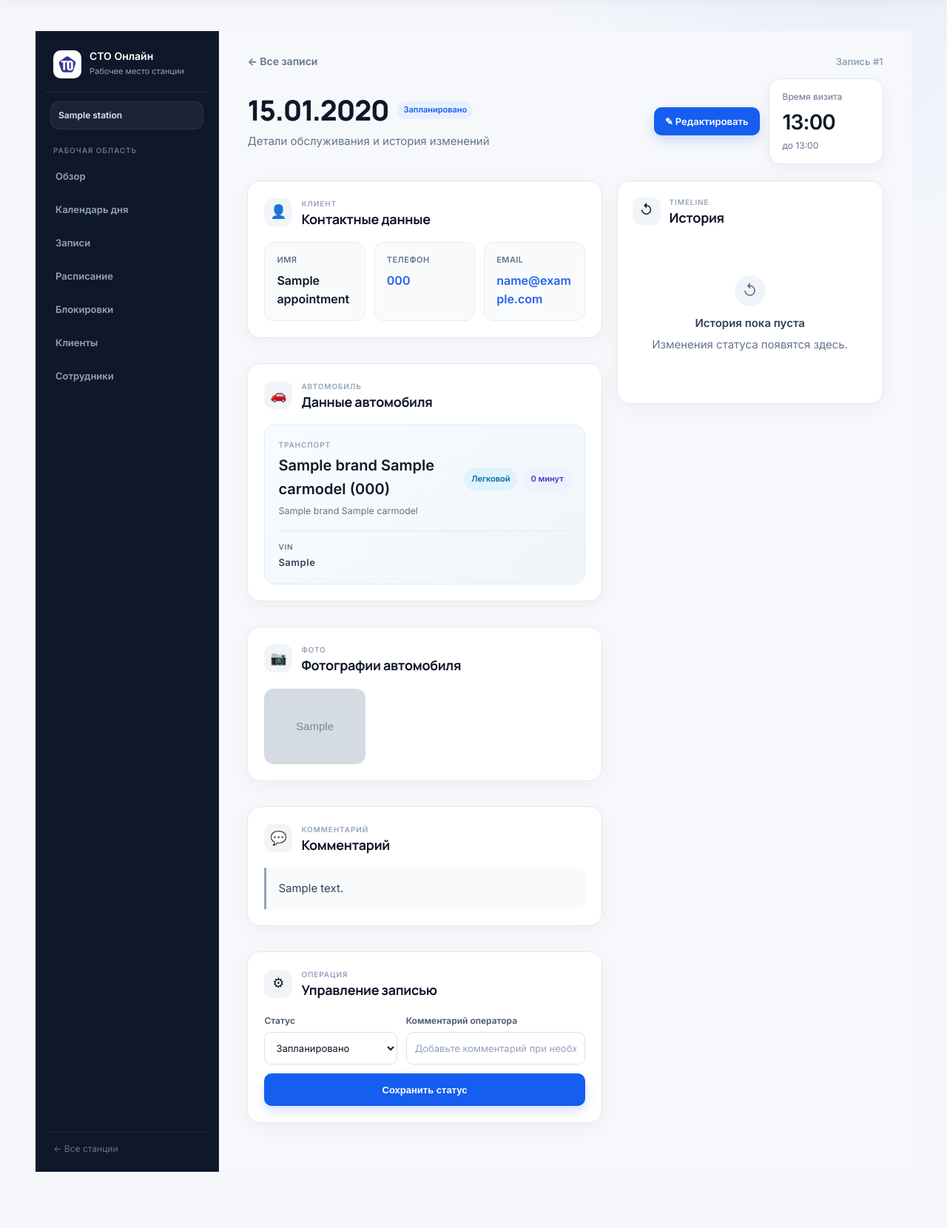
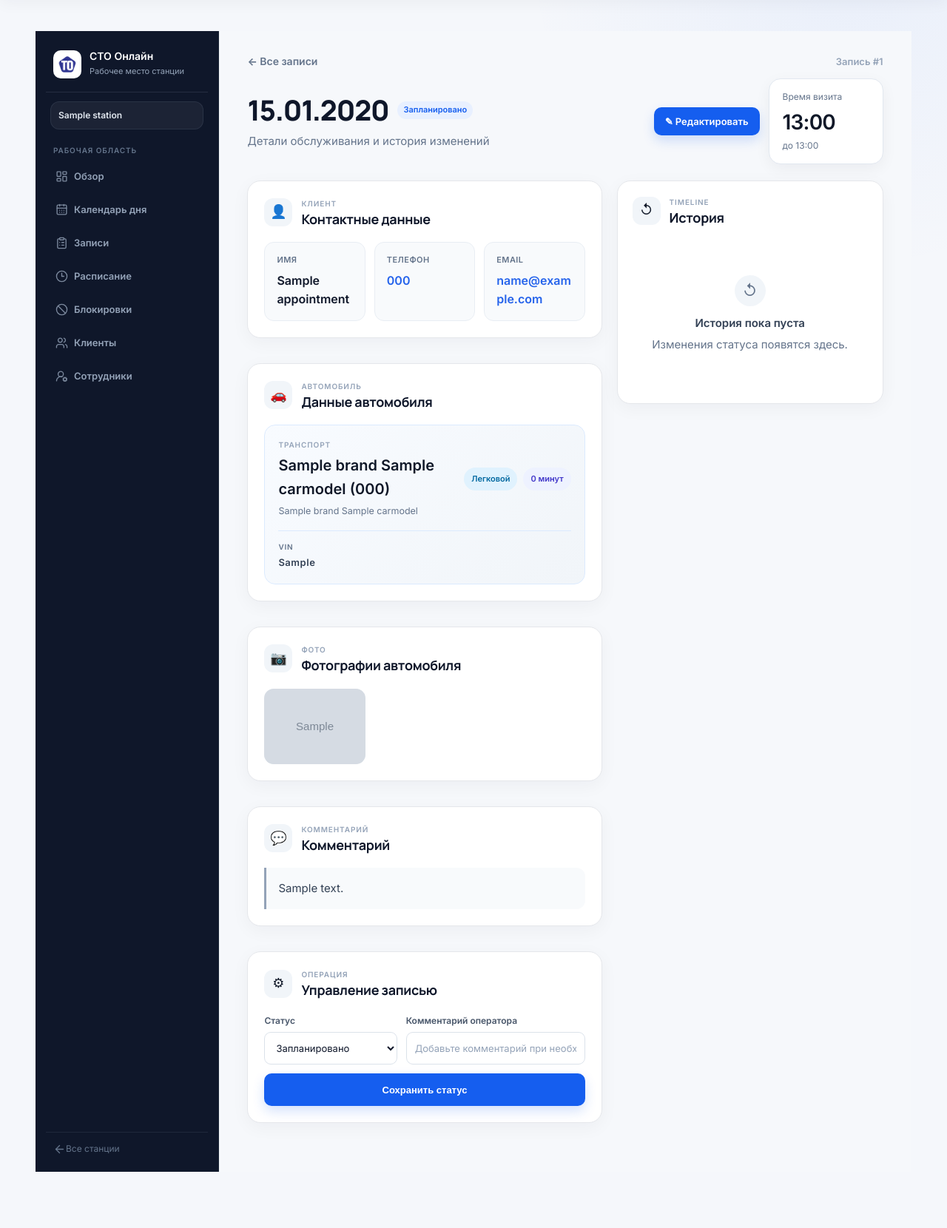
Before and after one commit to max2cool063-crypto/STO-python-project, a Django app: page /station/1/appointments/1/ in a window 1280 px wide. Shown: the part 77-1737 px from the top of the page at 74% size. Run offline with Django 5.2, Linux system fonts and the light colour scheme; a user stored in the database is signed in; tables that the repository leaves empty hold one stand-in row (values such as "Sample post"); grey boxes marked "Sample" are stand-in pictures; data that the repository does not hold is empty; some libraries are stand-ins or nearby versions.

Commit message:
feat(ui): add Lucide navigation icons to station cabinet

```diff
--- a/templates/booking/station/base.html
+++ b/templates/booking/station/base.html
@@ -25,24 +25,49 @@
     <div class="st-sidebar__label">Рабочая область</div>
 
     <nav class="st-sidebar__nav" aria-label="Навигация станции">
-      <a href="{% url 'station_dashboard' station.pk %}" class="st-nav-link {% if request.resolver_match.url_name == 'station_dashboard' %}st-nav-link--active{% endif %}">Обзор</a>
-      <a href="{% url 'station_day_calendar' station.pk %}" class="st-nav-link {% if request.resolver_match.url_name == 'station_day_calendar' %}st-nav-link--active{% endif %}">Календарь дня</a>
-      <a href="{% url 'station_appointments' station.pk %}" class="st-nav-link {% if 'appointments' in request.resolver_match.url_name %}st-nav-link--active{% endif %}">Записи</a>
-      <a href="{% url 'station_schedule' station.pk %}" class="st-nav-link {% if request.resolver_match.url_name == 'station_schedule' %}st-nav-link--active{% endif %}">Расписание</a>
-      <a href="{% url 'station_slot_blocks' station.pk %}" class="st-nav-link {% if request.resolver_match.url_name == 'station_slot_blocks' %}st-nav-link--active{% endif %}">Блокировки</a>
+      <a href="{% url 'station_dashboard' station.pk %}" class="st-nav-link {% if request.resolver_match.url_name == 'station_dashboard' %}st-nav-link--active{% endif %}">
+        <i data-lucide="layout-dashboard" aria-hidden="true"></i><span>Обзор</span>
+      </a>
+      <a href="{% url 'station_day_calendar' station.pk %}" class="st-nav-link {% if request.resolver_match.url_name == 'station_day_calendar' %}st-nav-link--active{% endif %}">
+        <i data-lucide="calendar-days" aria-hidden="true"></i><span>Календарь дня</span>
+      </a>
+      <a href="{% url 'station_appointments' station.pk %}" class="st-nav-link {% if 'appointments' in request.resolver_match.url_name %}st-nav-link--active{% endif %}">
+        <i data-lucide="clipboard-list" aria-hidden="true"></i><span>Записи</span>
+      </a>
+      <a href="{% url 'station_schedule' station.pk %}" class="st-nav-link {% if request.resolver_match.url_name == 'station_schedule' %}st-nav-link--active{% endif %}">
+        <i data-lucide="clock-3" aria-hidden="true"></i><span>Расписание</span>
+      </a>
+      <a href="{% url 'station_slot_blocks' station.pk %}" class="st-nav-link {% if request.resolver_match.url_name == 'station_slot_blocks' %}st-nav-link--active{% endif %}">
+        <i data-lucide="ban" aria-hidden="true"></i><span>Блокировки</span>
+      </a>
       {% if staff.role == 'OWNER' %}
-      <a href="{% url 'station_clients' station.pk %}" class="st-nav-link {% if request.resolver_match.url_name == 'station_clients' %}st-nav-link--active{% endif %}">Клиенты</a>
+      <a href="{% url 'station_clients' station.pk %}" class="st-nav-link {% if request.resolver_match.url_name == 'station_clients' %}st-nav-link--active{% endif %}">
+        <i data-lucide="users" aria-hidden="true"></i><span>Клиенты</span>
+      </a>
       {% endif %}
-      <a href="{% url 'station_staff' station.pk %}" class="st-nav-link {% if request.resolver_match.url_name == 'station_staff' %}st-nav-link--active{% endif %}">Сотрудники</a>
+      <a href="{% url 'station_staff' station.pk %}" class="st-nav-link {% if request.resolver_match.url_name == 'station_staff' %}st-nav-link--active{% endif %}">
+        <i data-lucide="user-round-cog" aria-hidden="true"></i><span>Сотрудники</span>
+      </a>
     </nav>
 
-    <a href="{% url 'station_select' %}" class="st-sidebar__back">← Все станции</a>
+    <a href="{% url 'station_select' %}" class="st-sidebar__back">
+      <i data-lucide="arrow-left" aria-hidden="true"></i><span>Все станции</span>
+    </a>
   </aside>
 
   <main class="st-main">
     {% if messages %}
       {% for msg in messages %}
-        <div class="alert alert-{{ msg.tags|default:'info' }}">{{ msg }}</div>
+        <div class="alert alert-{{ msg.tags|default:'info' }}">
+          {% if msg.tags == 'success' %}
+            <i class="ds-alert-icon" data-lucide="circle-check" aria-hidden="true"></i>
+          {% elif msg.tags == 'error' %}
+            <i class="ds-alert-icon" data-lucide="circle-alert" aria-hidden="true"></i>
+          {% else %}
+            <i class="ds-alert-icon" data-lucide="info" aria-hidden="true"></i>
+          {% endif %}
+          <span>{{ msg }}</span>
+        </div>
       {% endfor %}
     {% endif %}
     {% block station_content %}{% endblock %}
```
